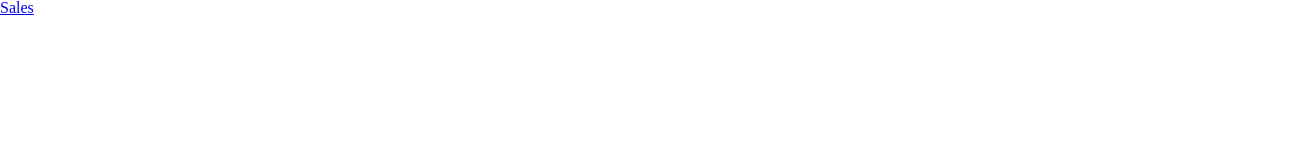
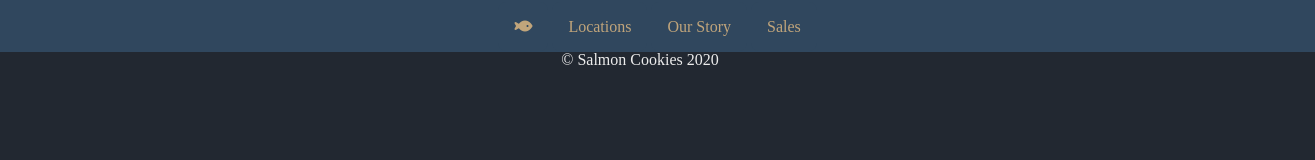
Before and after one commit to seanjmurray/Lab-06, a plain HTML site: page index.html in a window 1280 px wide. Shown: the whole page, 1315 px wide, since content can reach past the window. Drawn offline with Linux system fonts and the light colour scheme.

Commit message:
Add basic HTML

```diff
--- a/css/style.css
+++ b/css/style.css
@@ -1 +1,27 @@
 /* font-family: 'Quicksand', sans-serif; */
+body{
+  background-color: #222831;
+  color: #ececec;
+  text-align: center;
+}
+.light{
+  background-color: #30475e;
+  color: #c1a57b;
+}
+/* NAV BAR */
+nav {
+  background-color: #30475e;
+  padding: 1.1em;
+  width: 100%;
+}
+nav a{
+  background-color: #30475e;
+  color: #c1a57b;
+  text-decoration: none;
+  padding: 1em;
+  border-radius: .5em;
+}
+nav a:hover {
+  background-color: #ececec;
+  color: #30475e;
+}
--- a/index.html
+++ b/index.html
@@ -1,16 +1,37 @@
 <!DOCTYPE html>
 <html lang="en">
+
 <head>
   <title>Salmon Cookies</title>
   <!-- Google Fonts -->
   <link href="https://fonts.googleapis.com/css2?family=Quicksand:wght@300;500&display=swap" rel="stylesheet">
+    <!-- Font Awesome -->
+    <script src="https://kit.fontawesome.com/b70e821b8b.js" crossorigin="anonymous"></script>
   <!-- CSS -->
   <link rel="stylesheet" href="css/reset.css" type="text/css">
   <link rel="stylesheet" href="css/style.css" type="text/css">
 </head>
+
 <body>
+  <nav>
+    <a href=""><i class="fas fa-fish fa-1x"></i></a>
+    <a href="">Locations</a>
+    <a href="">Our Story</a>
     <a href="sales.html">Sales</a>
+  </nav>
+  <header>
 
+  </header>
+  <main>
+    <section>
+
+    </section>
+
+  </main>
+<footer>
+  <p> &copy; Salmon Cookies 2020 </p>
+</footer>
   <script src="js/app.js"></script>
 </body>
+
 </html>
--- a/js/app.js
+++ b/js/app.js
@@ -42,7 +42,7 @@ function hoursOfOp(start, total, array) {
 }
 //Render function
 function render(city, hours, sales) {
-  var parent = document.getElementById('test');
+  var parent = document.getElementById('sales');
   var header = document.createElement('h3');
   header.textContent = city;
   parent.appendChild(header);
```
Also changed, not shown: sales.html (+6 -1 lines). Lines whose indentation alone changed are shown as unchanged.
